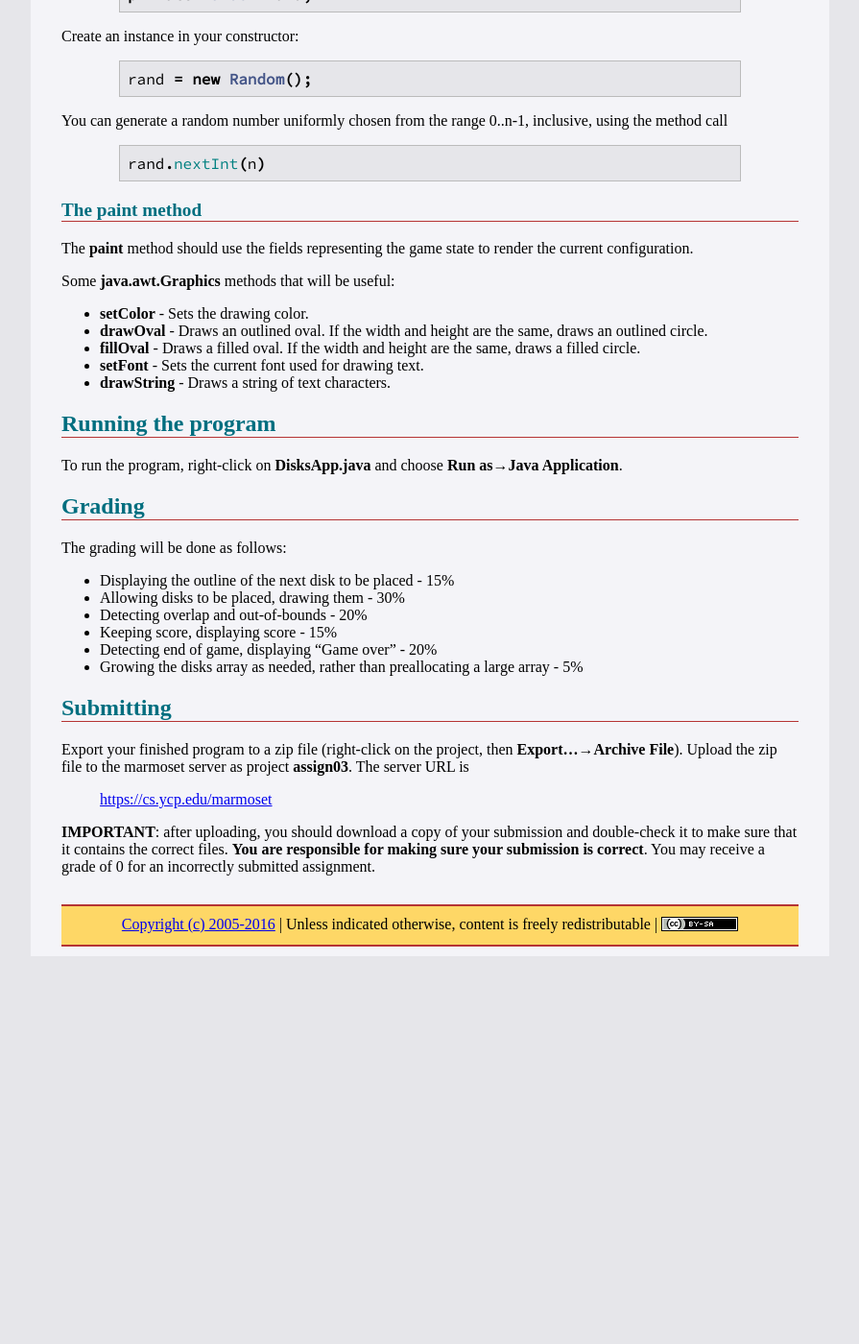
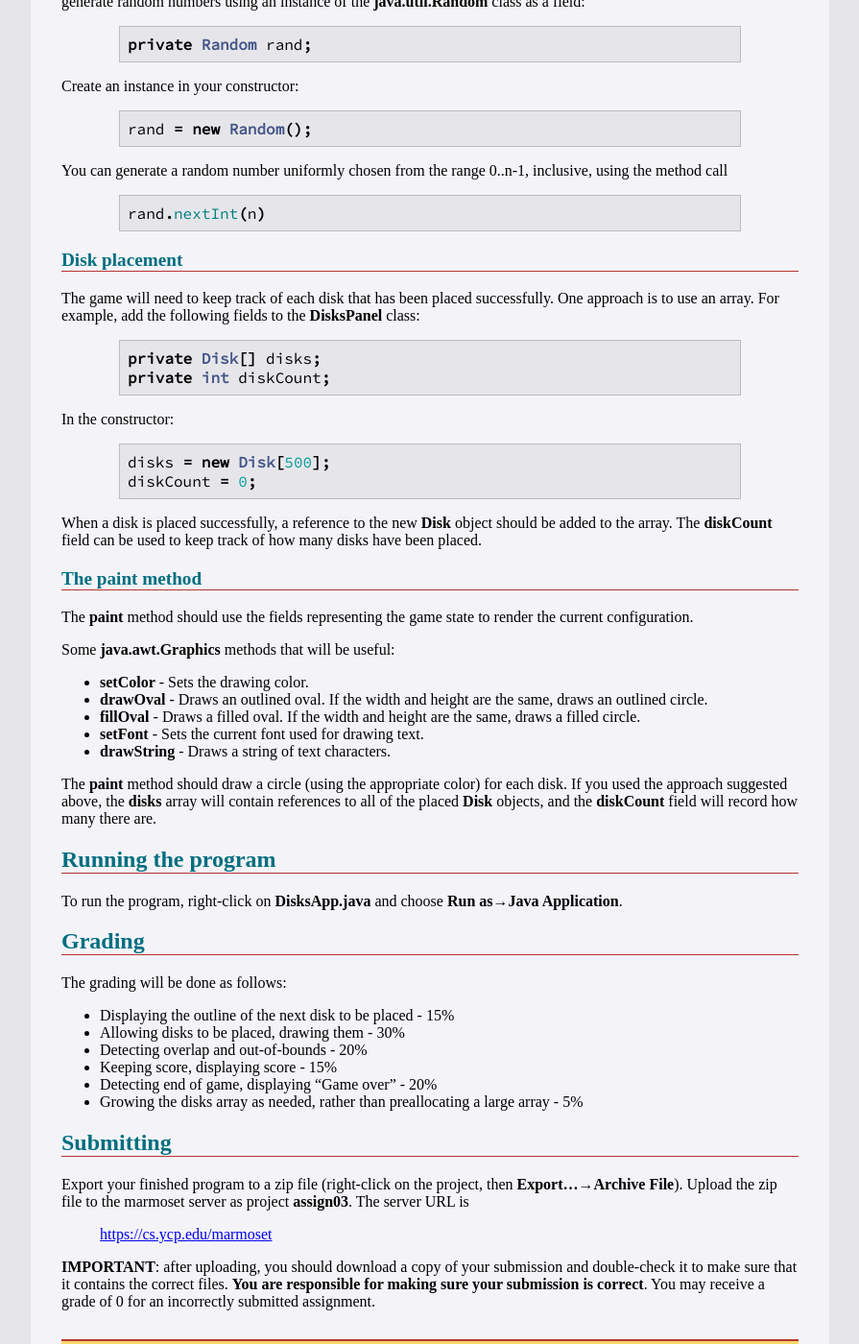
Before and after one commit to ycpcs/cs201-summer2016, a Jekyll site: the page built from assign/assign03.md, in a window 1280 px wide and 1400 px high, scrolled down 3021 px. Shown: the whole window at 96% size, without its empty margins (192-1087 px from the left). Built offline with Jekyll 4.4.1, drawn with Linux system fonts in a browser that asks for light colours; some web fonts are replaced; before the commit the page ends 4017 px from its top, so only the background shows below that; some of the changed text lies outside the part shown.

Commit message:
hints for assignment 3

```diff
--- a/assign/assign03.md
+++ b/assign/assign03.md
@@ -6,6 +6,8 @@ title: "Assignment 3: Disks Game"
 **Due**: Friday, June 3rd by 11:59 PM
 
 Acknowledgment: The idea for this assignment comes from [Tom Ellman](http://pages.vassar.edu/tomellman/) at Vassar College.
+
+*Update* 5/30: Added hints about representing and rendering the placed disks: see the *Disk placement* and *The paint method* sections below.
 
 CS 201 - Assignment 3
 =====================
@@ -111,6 +113,24 @@ You can generate a random number uniformly chosen from the range 0..n-1, inclusi
 rand.nextInt(n)
 {% endhighlight %}
 
+### Disk placement
+
+The game will need to keep track of each disk that has been placed successfully.  One approach is to use an array.  For example, add the following fields to the **DisksPanel** class:
+
+{% highlight java %}
+private Disk[] disks;
+private int diskCount;
+{% endhighlight %}
+
+In the constructor:
+
+{% highlight java %}
+disks = new Disk[500];
+diskCount = 0;
+{% endhighlight %}
+
+When a disk is placed successfully, a reference to the new **Disk** object should be added to the array.  The **diskCount** field can be used to keep track of how many disks have been placed.
+
 ### The paint method
 
 The **paint** method should use the fields representing the game state to render the current configuration.
@@ -122,6 +142,8 @@ Some **java.awt.Graphics** methods that will be useful:
 -   **fillOval** - Draws a filled oval. If the width and height are the same, draws a filled circle.
 -   **setFont** - Sets the current font used for drawing text.
 -   **drawString** - Draws a string of text characters.
+
+The **paint** method should draw a circle (using the appropriate color) for each disk.  If you used the approach suggested above, the **disks** array will contain references to all of the placed **Disk** objects, and the **diskCount** field will record how many there are.
 
 Running the program
 -------------------
```
Also changed, not shown: index.md (+1 -0 lines).
